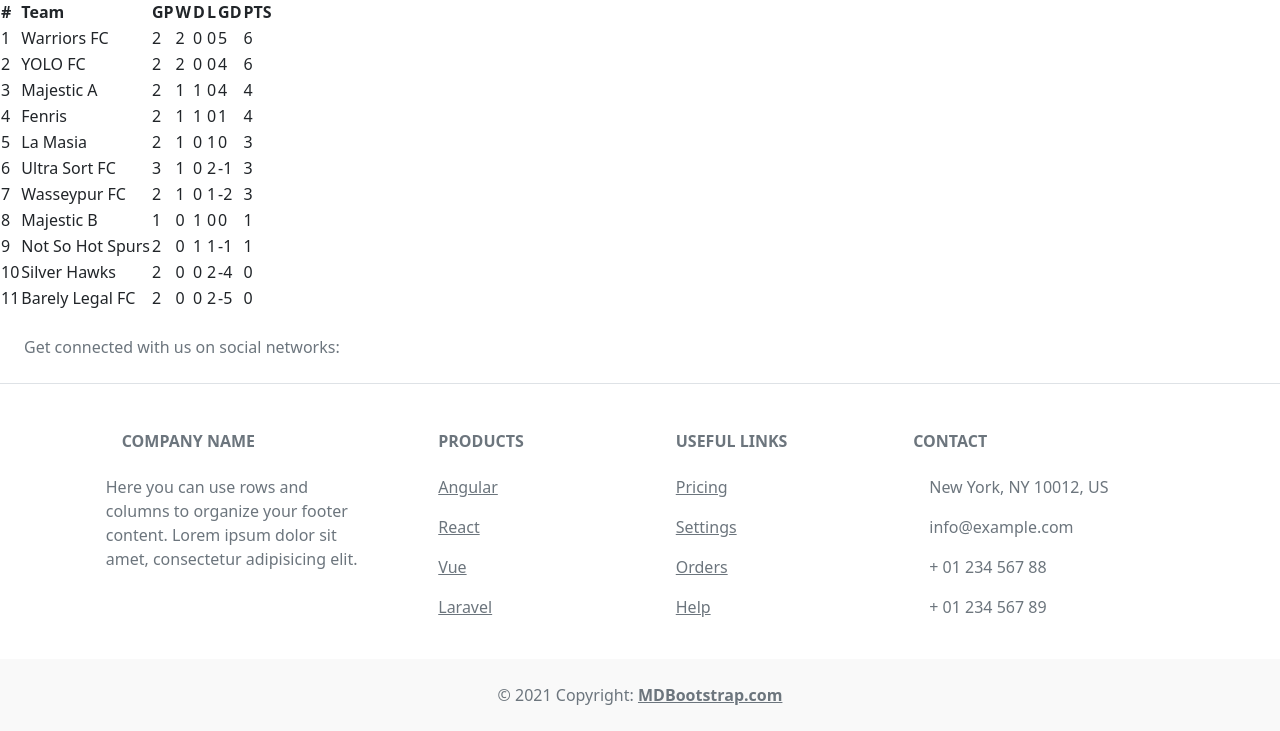
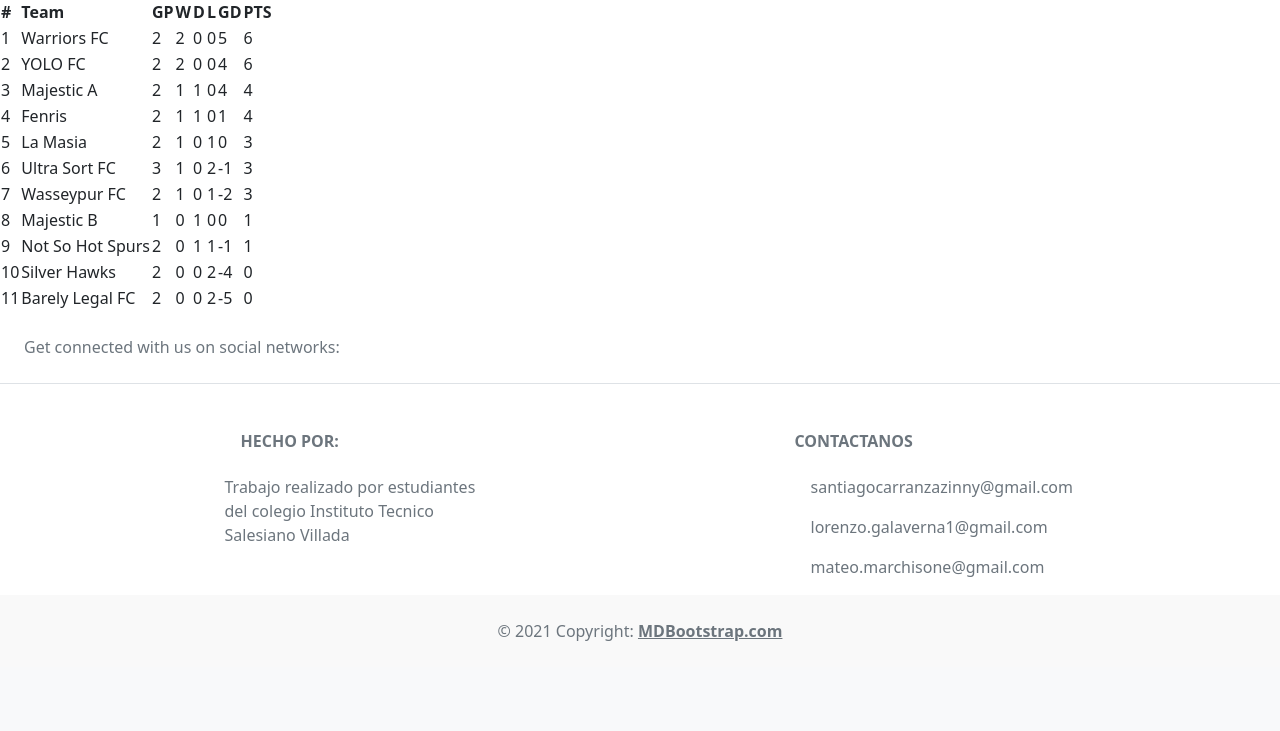
Before and after one commit to MateMar04/ONIET, a Django app: page / in a window 1280 px wide. Shown: the part 169-900 px from the top of the page. After the commit the page ends 810 px from the top, so only its background shows below. Run offline with Django 4.2, Linux system fonts and the light colour scheme.

Commit message:
footer creation

```diff
--- a/conf/templates/footer.html
+++ b/conf/templates/footer.html
@@ -42,53 +42,10 @@
           <div class="col-md-3 col-lg-4 col-xl-3 mx-auto mb-4">
             <!-- Content -->
             <h6 class="text-uppercase fw-bold mb-4">
-              <i class="fas fa-gem me-3 text-secondary"></i>Company name
+              <i class="fas fa-gem me-3 text-secondary"></i>Hecho por:
             </h6>
             <p>
-              Here you can use rows and columns to organize your footer content. Lorem ipsum
-              dolor sit amet, consectetur adipisicing elit.
-            </p>
-          </div>
-          <!-- Grid column -->
-
-          <!-- Grid column -->
-          <div class="col-md-2 col-lg-2 col-xl-2 mx-auto mb-4">
-            <!-- Links -->
-            <h6 class="text-uppercase fw-bold mb-4">
-              Products
-            </h6>
-            <p>
-              <a href="#!" class="text-reset">Angular</a>
-            </p>
-            <p>
-              <a href="#!" class="text-reset">React</a>
-            </p>
-            <p>
-              <a href="#!" class="text-reset">Vue</a>
-            </p>
-            <p>
-              <a href="#!" class="text-reset">Laravel</a>
-            </p>
-          </div>
-          <!-- Grid column -->
-
-          <!-- Grid column -->
-          <div class="col-md-3 col-lg-2 col-xl-2 mx-auto mb-4">
-            <!-- Links -->
-            <h6 class="text-uppercase fw-bold mb-4">
-              Useful links
-            </h6>
-            <p>
-              <a href="#!" class="text-reset">Pricing</a>
-            </p>
-            <p>
-              <a href="#!" class="text-reset">Settings</a>
-            </p>
-            <p>
-              <a href="#!" class="text-reset">Orders</a>
-            </p>
-            <p>
-              <a href="#!" class="text-reset">Help</a>
+              Trabajo realizado por estudiantes del colegio Instituto Tecnico Salesiano Villada
             </p>
           </div>
           <!-- Grid column -->
@@ -96,14 +53,19 @@
           <!-- Grid column -->
           <div class="col-md-4 col-lg-3 col-xl-3 mx-auto mb-md-0 mb-4">
             <!-- Links -->
-            <h6 class="text-uppercase fw-bold mb-4">Contact</h6>
-            <p><i class="fas fa-home me-3 text-secondary"></i> New York, NY 10012, US</p>
+            <h6 class="text-uppercase fw-bold mb-4">Contactanos</h6>
             <p>
               <i class="fas fa-envelope me-3 text-secondary"></i>
-              info@example.com
+              santiagocarranzazinny@gmail.com
             </p>
-            <p><i class="fas fa-phone me-3 text-secondary"></i> + 01 234 567 88</p>
-            <p><i class="fas fa-print me-3 text-secondary"></i> + 01 234 567 89</p>
+            <p>
+              <i class="fas fa-envelope me-3 text-secondary"></i>
+              lorenzo.galaverna1@gmail.com
+            </p>
+            <p>
+              <i class="fas fa-envelope me-3 text-secondary"></i>
+              mateo.marchisone@gmail.com
+            </p>
           </div>
           <!-- Grid column -->
         </div>
```
